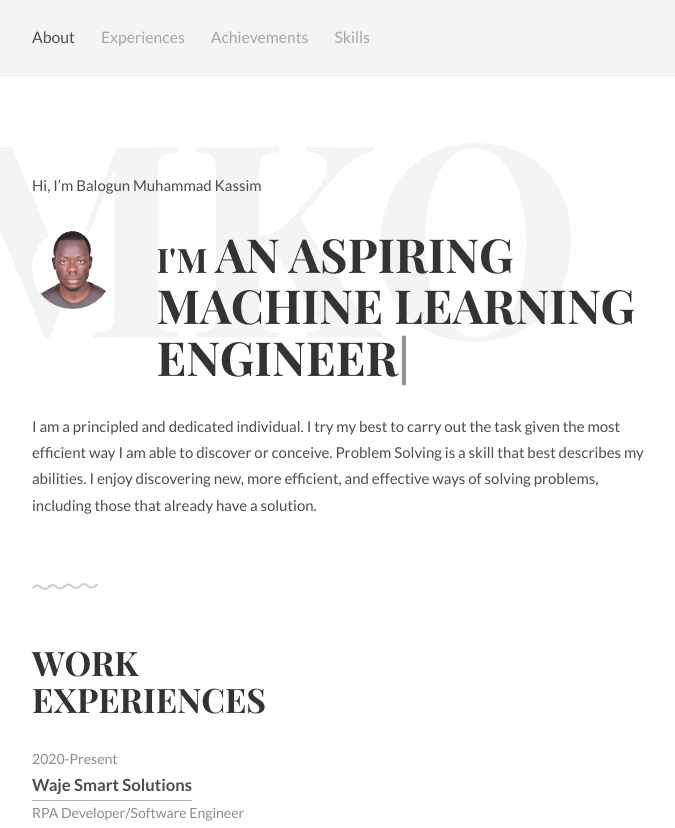
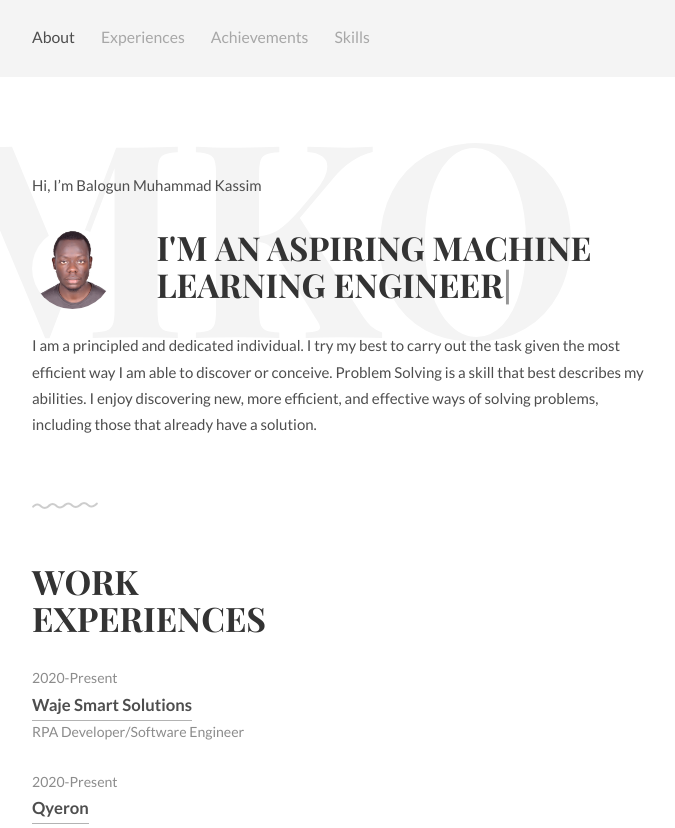
Before and after one commit to afnizarnur/draco, a plain HTML site: page index.html in a window 1280 px wide. Shown: the top 828 px of the page, without its empty margins (297-972 px from the left). Drawn offline with nearby package versions, Linux system fonts and the light colour scheme; files that its build step writes are made by us from their sources.

Commit message:
updated text font size

```diff
--- a/scss/custom.scss
+++ b/scss/custom.scss
@@ -68,7 +68,7 @@
 			color: lighten($secondary, 65%);
 		}
 		span {
-			font-size: 47px;
+			font-size: 33px;
 		}
 	}
 }
```
Also changed, not shown: css/custom.css.
